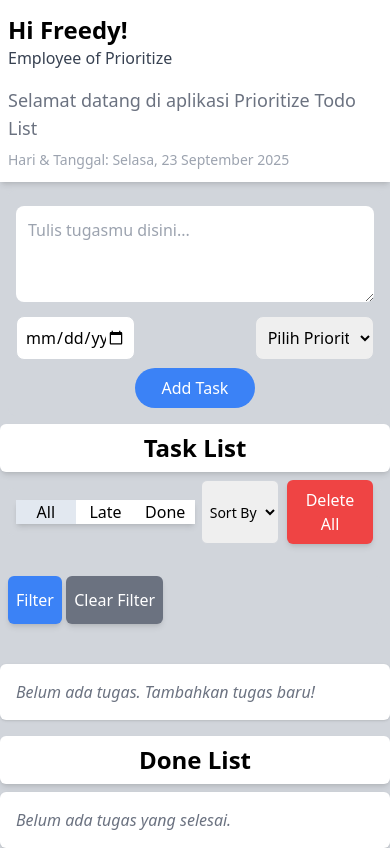
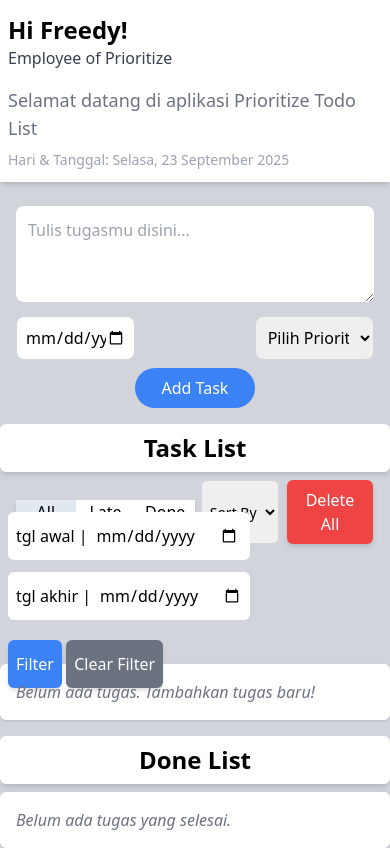
Before and after one commit to freedyest/mission4, a plain HTML site: page index.html in a window 390 px wide. Shown: the part 82-930 px from the top of the page. Drawn offline with Linux system fonts and the light colour scheme.

Commit message:
fix filterdate mobile

```diff
--- a/index.html
+++ b/index.html
@@ -84,7 +84,7 @@
 </div>
 <div id="filtertgl" class="mt-10 mb-10 md:m-0 bg-gray-300 justify-between flex md:w-1/2 items-center h-12  rounded-md m-2 md:mx-10">
   <div class="flex gap-2 md:mx-2 flex-wrap items-center">
-  <div class="md:flex gap-2 hidden">
+  <div class="md:flex gap-2 ">
   <div class="flex gap-2 md:h-12 bg-white items-center mb-3 h-12 rounded-md p-2">
   <p>tgl awal |</p>
   <input type="date" id="filterDate1" name="filterDate1">
```
